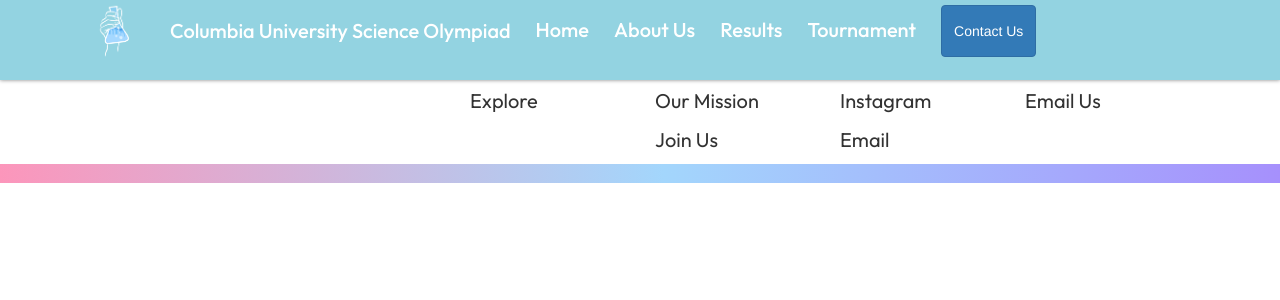
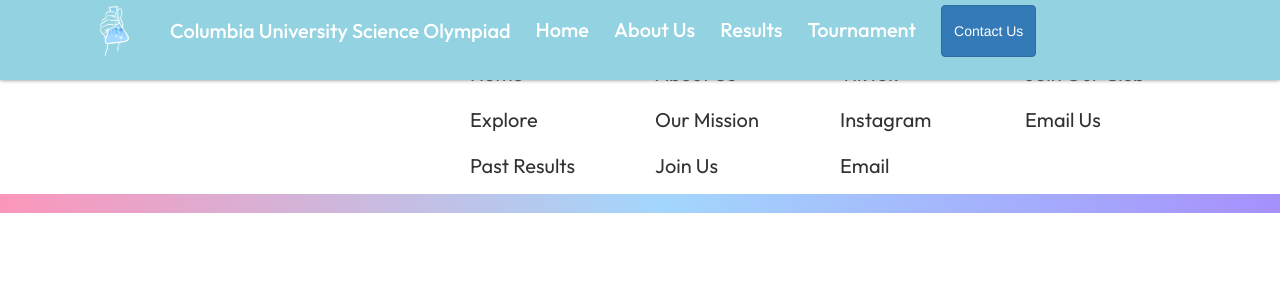
Before and after one commit to columbia-science-olympiad/columbia-science-olympiad.github.io, a Jekyll site: the page built from about.html, in a window 1280 px wide. Shown: the top 300 px of the page. Built offline with Jekyll 4.4.1, drawn with Linux system fonts in a browser that asks for light colours; nearby versions of some CDN libraries.

Commit message:
some additional changes

```diff
--- a/_includes/footer.html
+++ b/_includes/footer.html
@@ -6,31 +6,60 @@
     <div class="col-sm-2 footer-title body">
       Cuso
       <ul class="list-style ps-0">
-        <li class="pl-0 pb-3 body">Home</li>
-        <li class="pb-3 body">Explore</li>
+        <li class="pl-0 pb-3">
+          <a href="/index" class="body">Home</a>
+        </li>
+        <li class="pb-3 body">
+          <a href="/tournament" class="body">Explore</a>
+        </li>
+        <li class="pb-3 body">
+          <a href="/results" class="body">Past Results</a>
+        </li>
       </ul>
     </div>
     <div class="col-sm-2 footer-title body">
       Our Team
       <ul class="list-style ps-0">
-        <li class="pb-3 body">About Us</li>
-        <li class="pb-3 body">Our Mission</li>
-        <li class="pb-3 body">Join Us</li>
+        <li class="pb-3 body">
+          <a href="/about" class="body">About Us</a>
+        </li>
+        <li class="pb-3 body">
+          <a href="/contact" class="body">Our Mission</a>
+        </li>
+        <li class="pb-3 body">
+          <a href="/contact" class="body">Join Us</a>
+        </li>
       </ul>
     </div>
     <div class="col-sm-2 footer-title body">
       Contact
       <ul class="list-style ps-0">
-        <li class="pb-3 body">Tiktok</li>
-        <li class="pb-3 body">Instagram</li>
-        <li class="pb-3 body">Email</li>
+        <li class="pb-3 body">
+          <a href="https://youtu.be/j5a0jTc9S10" class="body">TikTok</a>
+        </li>
+        <li class="pb-3 body">
+          <a
+            href="https://www.instagram.com/columbiascienceolympiad/"
+            class="body"
+            >Instagram</a
+          >
+        </li>
+        <li class="pb-3 body">
+          <a href="mailto: columbiascienceolympiad@gmail.com" class="body"
+            >Email</a
+          >
+        </li>
       </ul>
     </div>
     <div class="col-sm-2 footer-title body">
       Resources
       <ul class="list-style ps-0">
-        <li class="pb-3 body">Join Our Club</li>
-        <li class="pb-3 body">Email Us</li>
+        <li class="pb-3 body">
+          <a href="https://youtu.be/j5a0jTc9S10" class="body">Join Our Club</a>
+        </li>
+        <li class="pb-3 body">
+          <a href="https://youtu.be/j5a0jTc9S10" class="body">Email Us</a>
+        </li>
       </ul>
     </div>
   </footer>
--- a/assets/css/footer.css
+++ b/assets/css/footer.css
@@ -50,3 +50,10 @@
         #a690fc 100%
     );
 }
+
+@media screen and (max-width: 986px) {
+    /* remove footer on phones */
+    .footer {
+        display: none;
+    }
+}
--- a/assets/css/index.css
+++ b/assets/css/index.css
@@ -79,11 +79,22 @@
     top: 45%;
     left: 50%;
     transform: translate(-50%, -50%);
-    width: 570px;
-    height: 128px;
+    width: 50%;
+    height: 33%;
     background: linear-gradient(180deg, #e3e0ff 0%, #fdfdff 100%);
     border-radius: 20px;
 }
+
+@media screen and (max-width: 768px) {
+    .results-button {
+        position: absolute;
+        top: 25%;
+        width: auto;
+        height: 20%;
+        background: linear-gradient(180deg, #e3e0ff 0%, #fdfdff 100%);
+    }
+}
+
 .section-sm-text {
     font-family: "Outfit";
     font-style: normal;
@@ -111,6 +122,17 @@
     font-weight: 400;
     letter-spacing: 0px;
     font-style: normal;
+    color: #000000;
+    line-height: 180%;
+}
+.body-white {
+    font-family: var(--font-family);
+    font-size: var(--font-size-m);
+    font-weight: 400;
+    letter-spacing: 0px;
+    font-style: normal;
+    color: white;
+    line-height: 180%;
 }
 
 .outfit-normal-black-40px {
@@ -210,6 +232,7 @@
     width: 2258.72px;
     height: 1366.08px;
     position: absolute;
+    top: 700px;
     z-index: -1;
 
     background: linear-gradient(
```
Also changed, not shown: index.html (+9 -10 lines).
